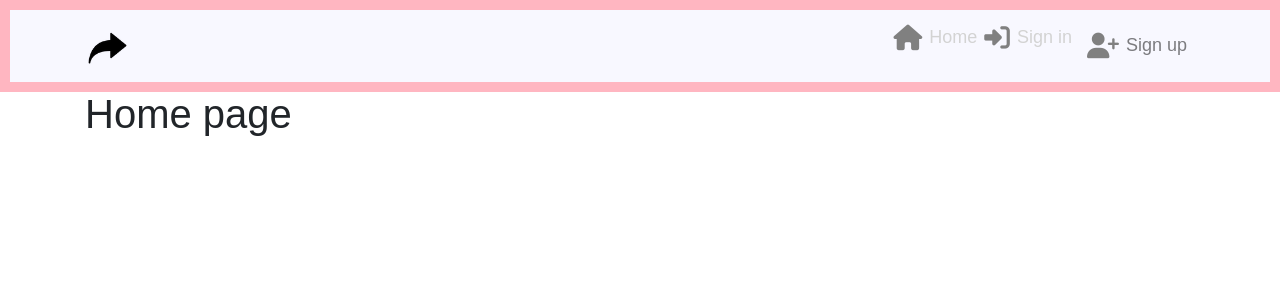
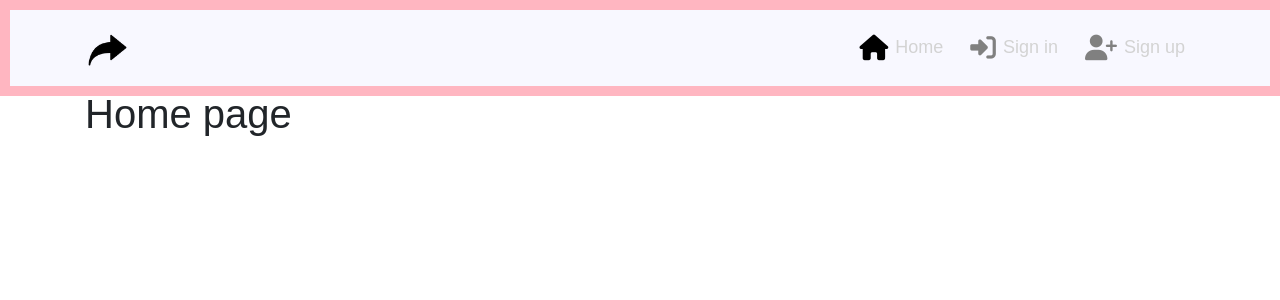
Before and after one commit to safiaj/pp5, a React (Create React App) app: page / in a window 1280 px wide. Shown: the top 300 px of the page. Built offline with nearby package versions, Linux system fonts and the light colour scheme; a web font is replaced by a local one.

Commit message:
Create page not found error

```diff
--- a/src/App.js
+++ b/src/App.js
@@ -11,6 +11,8 @@ function App() {
         <Switch>
           <Route exact path="/" render={() => <h1>Home page</h1>} />
           <Route exact path="/signin" render={() => <h1>Sign in</h1>} />
+          <Route exact path="/signup" render={() => <h1>Sign up</h1>} />
+          <Route render={() => <p>Page not found!</p>} />
         </Switch>
       </Container>
     </div>
--- a/src/components/NavBar.js
+++ b/src/components/NavBar.js
@@ -15,14 +15,18 @@ const NavBar = () => {
                 <Navbar.Toggle aria-controls="basic-navbar-nav" />
                 <Navbar.Collapse id="basic-navbar-nav">
                     <Nav className="ml-auto text-left">
-                        <NavLink to="/">
-                            <i className="fas fa-home"></i>Home
+                     <NavLink exact
+                        className={styles.NavLink}
+                        activeClassName={styles.Active}
+                        to="/"
+                     >
+                        <i className="fas fa-home"></i>Home
                         </NavLink>
-                        <NavLink to="/signin">
+                        <NavLink className={styles.NavLink} activeClassName={styles.Active} to="/signin">
                             <i className="fas fa-sign-in-alt"></i>Sign in
                         </NavLink>
-                        <Nav.Link><i className="fas fa-user-plus"></i>Sign up
-                        </Nav.Link>
+                        <NavLink className={styles.NavLink} activeClassName={styles.Active} to="/signup"><i className="fas fa-user-plus"></i>Sign up
+                        </NavLink>
                     </Nav>
                 </Navbar.Collapse>
             </Container>
```
